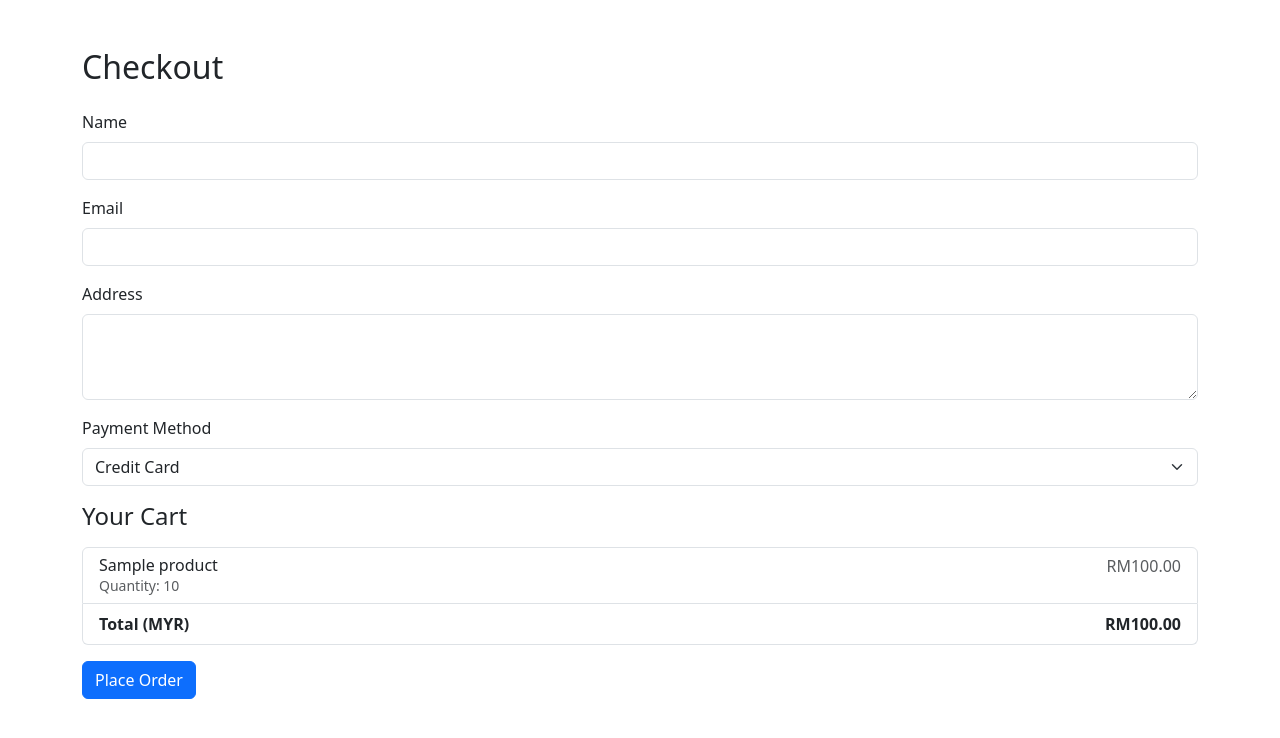
After one commit to illyAthirah/TinyClothes, a PHP site: page /checkout.php in a window 1280 px wide. The commit adds this page. Shown: the top 738 px of the page. Run offline with PHP 8.4, Linux system fonts and the light colour scheme; tables that the repository leaves empty or names only in its code hold one stand-in row (values such as "Sample post").

Commit message:
siot tak buat table

```diff
--- a/cart_sidebar.php
+++ b/cart_sidebar.php
@@ -15,7 +15,7 @@
         <span class="fw-bold">Total (MYR)</span>
         <strong id="cartTotal">RM0.00</strong>
       </li>
-      <button class="w-100 btn btn-primary btn-lg" type="submit">Continue to checkout</button>
+      <button class="w-100 btn btn-primary btn-lg" type="button" onclick="window.location.href='checkout.php'">Continue to checkout</button>
     </div>
   </div>
 </div>
--- /dev/null
+++ b/checkout.php
@@ -0,0 +1,89 @@
+<?php
+
+// Database connection
+$host = "localhost";
+$db = "tiny_clothes";
+$user = "root";
+$pass = "";
+
+$conn = new mysqli($host, $user, $pass, $db);
+
+if ($conn->connect_error) {
+    die("Connection failed: " . $conn->connect_error);
+}
+
+// Fetch cart items
+$sql = "SELECT c.cart_id, p.name, p.price, c.quantity
+        FROM cart c
+        JOIN products p ON c.product_id = p.product_id";
+$result = $conn->query($sql);
+
+$cartItems = [];
+if ($result->num_rows > 0) {
+    while ($row = $result->fetch_assoc()) {
+        $cartItems[] = $row;
+    }
+}
+
+$conn->close();
+?>
+<!DOCTYPE html>
+<html lang="en">
+
+<head>
+  <title>Checkout - Tiny Clothes</title>
+  <meta charset="utf-8">
+  <meta http-equiv="X-UA-Compatible" content="IE=edge">
+  <link rel="stylesheet" href="https://cdn.jsdelivr.net/npm/bootstrap@5.3.0-alpha3/dist/css/bootstrap.min.css">
+</head>
+
+<body>
+  <div class="container my-5">
+    <h2 class="mb-4">Checkout</h2>
+    <form action="process_checkout.php" method="POST">
+      <div class="mb-3">
+        <label for="name" class="form-label">Name</label>
+        <input type="text" class="form-control" id="name" name="name" required>
+      </div>
+      <div class="mb-3">
+        <label for="email" class="form-label">Email</label>
+        <input type="email" class="form-control" id="email" name="email" required>
+      </div>
+      <div class="mb-3">
+        <label for="address" class="form-label">Address</label>
+        <textarea class="form-control" id="address" name="address" rows="3" required></textarea>
+      </div>
+      <div class="mb-3">
+        <label for="paymentMethod" class="form-label">Payment Method</label>
+        <select class="form-select" id="paymentMethod" name="paymentMethod" required>
+          <option value="credit_card">Credit Card</option>
+          <option value="paypal">PayPal</option>
+          <option value="bank_transfer">Bank Transfer</option>
+        </select>
+      </div>
+      <h4 class="mb-3">Your Cart</h4>
+      <ul class="list-group mb-3">
+        <?php foreach ($cartItems as $item): ?>
+          <li class="list-group-item d-flex justify-content-between lh-sm">
+            <div>
+              <h6 class="my-0"><?php echo htmlspecialchars($item['name']); ?></h6>
+              <small class="text-body-secondary">Quantity: <?php echo $item['quantity']; ?></small>
+            </div>
+            <span class="text-body-secondary">RM<?php echo number_format($item['price'] * $item['quantity'], 2); ?></span>
+          </li>
+        <?php endforeach; ?>
+        <li class="list-group-item d-flex justify-content-between">
+          <span class="fw-bold">Total (MYR)</span>
+          <strong>
+            RM<?php echo number_format(array_sum(array_map(function($item) { return $item['price'] * $item['quantity']; }, $cartItems)), 2); ?>
+          </strong>
+        </li>
+      </ul>
+      <button type="submit" class="btn btn-primary">Place Order</button>
+    </form>
+  </div>
+
+  <script src="https://cdn.jsdelivr.net/npm/bootstrap@5.3.0-alpha3/dist/js/bootstrap.bundle.min.js"></script>
+</body>
+
+</html>
```
Also changed, not shown: process_checkout.php (added, +48 -0 lines).
